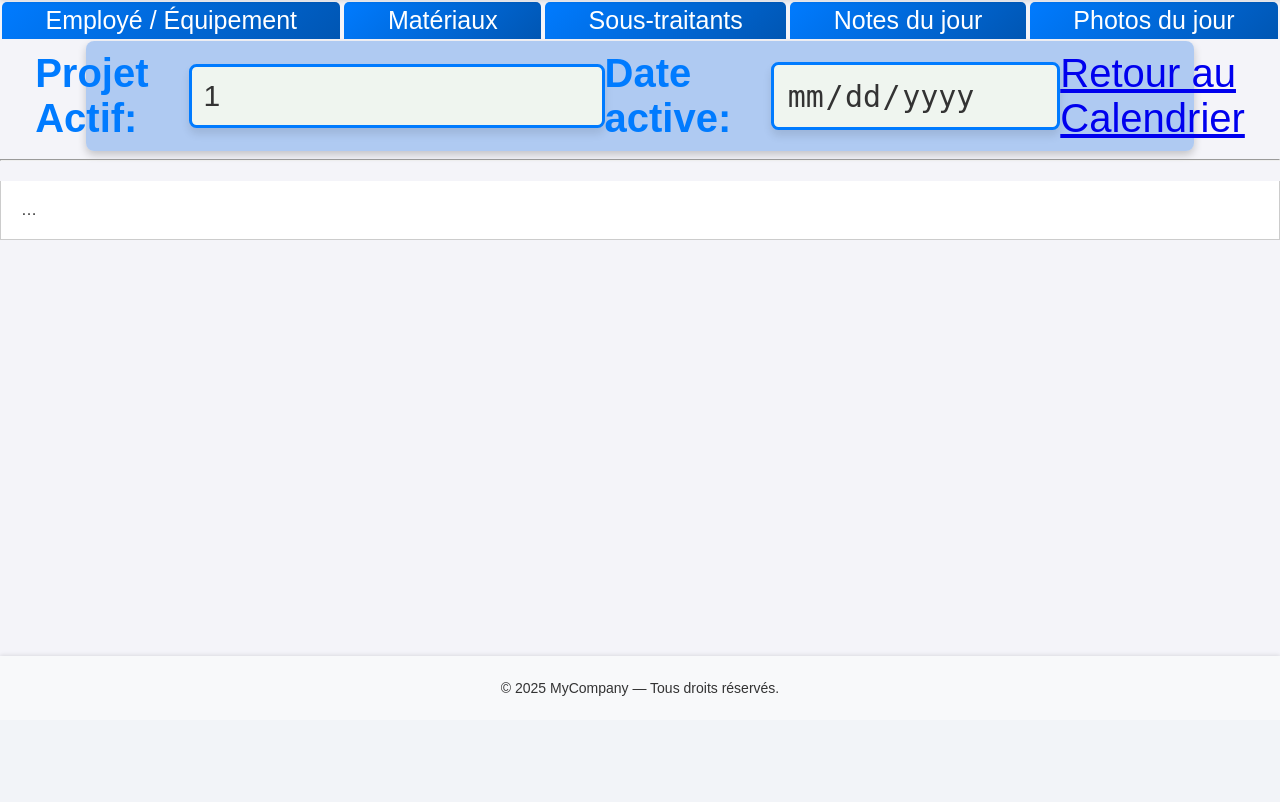
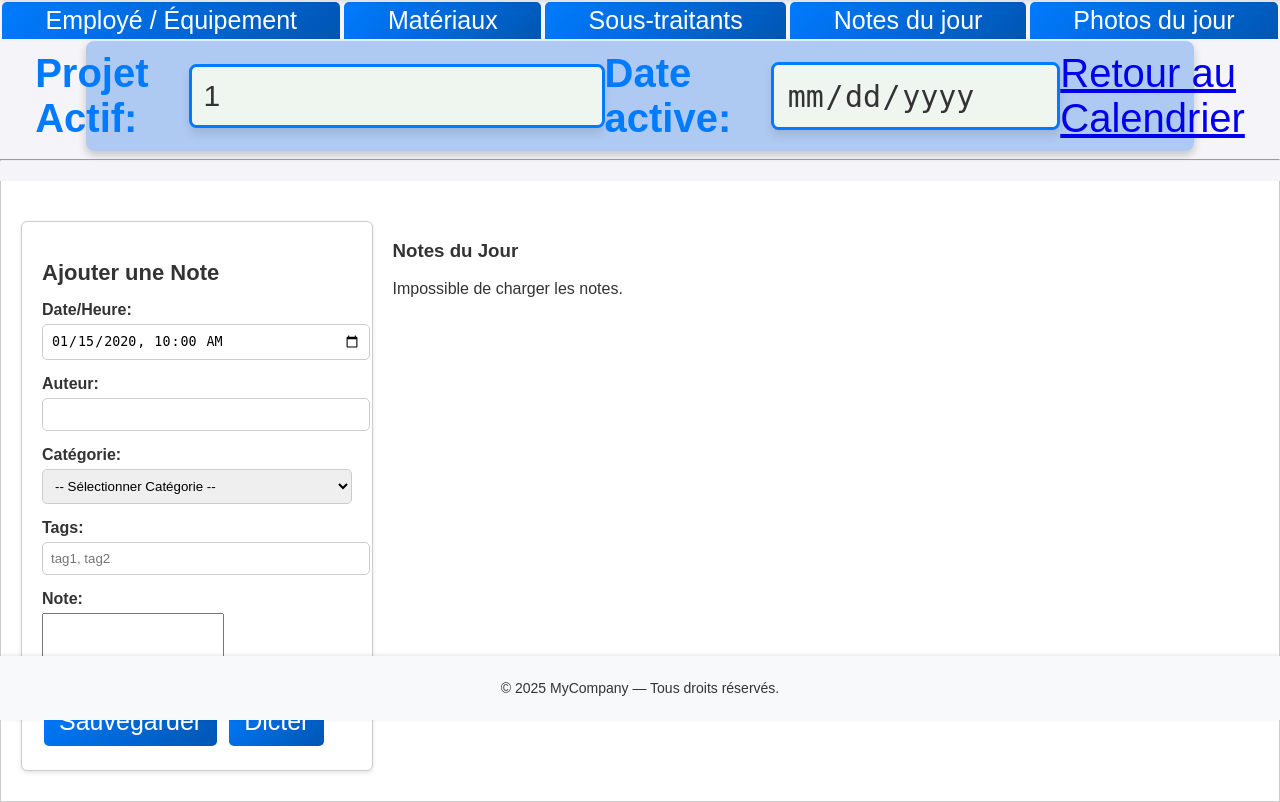
Before and after one commit to pascalpat/TCC_V2.0, a Flask app: template app/templates/data_entry.html in a window 1280 px wide, after a click on "Notes du jour". Shown: the part 80-882 px from the top of the page. Before the commit the page ends 776 px from the top, so only its background shows below. Run offline with Flask 3, Linux system fonts and the light colour scheme; the template is opened without the code that fills it: most values are stand-ins (such as "Sample title", 1, 10 or a date in 2020); a database or web service that is not in the repository returns one stand-in record (values such as "Sample title"); data that the repository does not hold is empty; parts of the project's set-up code (start-up, migrations or seed data) failed here and were passed over.

Commit message:
Add daily-notes tab and update data-entry wiring

```diff
--- a/app/routes/data_entry_routes.py
+++ b/app/routes/data_entry_routes.py
@@ -92,7 +92,9 @@ def submit_data_entry():
     # now query by project.id for **all three** lists
     activity_codes = ActivityCode.query.filter_by(project_id=project.id).all()
     payment_items  = PaymentItem.   query.filter_by(project_id=project.id).all()
-    cwps           = CWPackage.     query.filter_by(project_id=project_number).all()  # ← fixed:contentReference[oaicite:0]{index=0}:contentReference[oaicite:1]{index=1}
+    cwps = CWPackage.query.filter_by(project_id=project_number).all()
+
+    current_datetime = datetime.utcnow().isoformat(timespec="minutes")
 
     return render_template(
         'data_entry.html',
@@ -100,7 +102,8 @@ def submit_data_entry():
         report_date=report_date,
         activity_codes=activity_codes,
         payment_items=payment_items,
-        cwps=cwps
+        cwps=cwps,
+        current_datetime=current_datetime,
     )
 
 # ──────────────────────────────────────────────────────────────────────────────
@@ -128,7 +131,7 @@ def list_cwps():
     cwps = CWPackage.query.filter_by(project_id=project_number).all()
     return jsonify({
         'cwps': [
-            {'id': c.id, 'code': c.code, 'name': c.name}
+            {'code': c.code, 'name': c.name}
             for c in cwps
         ]
     })
--- a/app/static/js/notes.js
+++ b/app/static/js/notes.js
@@ -1,12 +1,46 @@
 export async function fetchAndRenderDailyNotes() {
-    const response = await fetch('/notes/list');
-    const data = await response.json();
+   const container = document.getElementById('dailyNotesContainer');
+    if (!container) return;
 
-    const dailynotesContainer = document.getElementById('dailyNotesContainer');
-    dailyNotesContainer.innerHTML = data.notes.map(note => `
-        <div class="note">
-            <p>${note.note_content}</p>
-            <p>Date: ${note.date}</p>
-        </div>
-    `).join('');
+    try {
+        const resp = await fetch('/dailynotes/list');
+        const data = await resp.json();
+        if (!resp.ok) throw new Error(data.message || 'fetch failed');
+
+        const notes = data.data || [];
+        container.innerHTML = notes.map(note => `
+            <div class="note">
+                <p>${note.content}</p>
+                <p>Date: ${note.date}</p>
+            </div>
+        `).join('');
+    } catch (err) {
+        console.error('fetchAndRenderDailyNotes', err);
+        container.innerHTML = '<p class="error">Impossible de charger les notes.</p>';
+    }
 }
+
+export async function saveDailyNote() {
+    const payload = {
+        date:      document.getElementById('noteDatetime').value,
+        author:    document.getElementById('noteAuthor').value,
+        category:  document.getElementById('noteCategory').value,
+        tags:      document.getElementById('noteTags').value,
+        content:   document.getElementById('noteContent').value
+    };
+
+    try {
+        const resp = await fetch('/dailynotes/add', {
+            method: 'POST',
+            headers: { 'Content-Type': 'application/json' },
+            body: JSON.stringify(payload)
+        });
+        const data = await resp.json();
+        if (!resp.ok) throw new Error(data.message || 'save failed');
+
+        await fetchAndRenderDailyNotes();
+    } catch (err) {
+        console.error('saveDailyNote', err);
+        alert('Erreur sauvegarde: ' + err.message);
+    }
+}
--- a/app/templates/data_entry.html
+++ b/app/templates/data_entry.html
@@ -164,9 +164,52 @@
   </div>
 
   <!-- ──────────────────────────────────────────────────── -->
-  <!-- (other tabs unchanged…) -->
+  <!-- (Subcontractors tab) -->
   <div id="SubcontractorsTab" class="tabcontent">…</div>
-  <div id="NotesTab"          class="tabcontent">…</div>
+
+  <!-- ──────────────────────────────────────────────────── -->
+  <!-- Notes Tab -->
+  <!-- ──────────────────────────────────────────────────── -->
+  <div id="NotesTab" class="tabcontent">
+    <div class="form-table-container">
+      <form id="DailyNotesForm" class="form-box">
+        <h2>Ajouter une Note</h2>
+
+        <label for="noteDatetime">Date/Heure:</label>
+        <input type="datetime-local" id="noteDatetime" class="form-control" value="{{ current_datetime }}">
+
+        <label for="noteAuthor">Auteur:</label>
+        <input type="text" id="noteAuthor" class="form-control">
+
+        <label for="noteCategory">Catégorie:</label>
+        <select id="noteCategory" class="form-control">
+          <option value="" disabled selected>-- Sélectionner Catégorie --</option>
+          <option value="Progress">Progress</option>
+          <option value="Safety">Safety</option>
+          <option value="General">General</option>
+        </select>
+
+        <label for="noteTags">Tags:</label>
+        <input type="text" id="noteTags" class="form-control" placeholder="tag1, tag2">
+
+        <label for="noteContent">Note:</label>
+        <textarea id="noteContent" rows="4" class="form-control"></textarea>
+
+        <div class="button-container">
+          <button type="button" id="saveNoteBtn" class="btn btn-primary">Sauvegarder</button>
+          <button type="button" id="dictateNoteBtn" class="btn btn-secondary" onclick="startDictation('noteContent')">Dicter</button>
+        </div>
+      </form>
+
+      <div class="table-container">
+        <h3>Notes du Jour</h3>
+        <div id="dailyNotesContainer"></div>
+      </div>
+    </div>
+  </div>
+
+  <!-- ──────────────────────────────────────────────────── -->
+  <!-- (Pictures tab) -->
   <div id="PicturesTab"       class="tabcontent">…</div>
 
 {% endblock %}
@@ -197,7 +240,8 @@
   <script type="module">
     import { populateDropdowns }   from "{{ url_for('static', filename='js/populate_drop_downs.js') }}";
     import { initLaborEquipmentTab } from "{{ url_for('static', filename='js/LaborEquipment.js') }}";
-    import { initMaterialsTab       } from "{{ url_for('static', filename='js/Materials.js') }}";
+    import { initMaterialsTab       } from "{{ url_for('static', filename='js/materials.js') }}";
+    import { fetchAndRenderDailyNotes } from "{{ url_for('static', filename='js/notes.js') }}";
 
     document.addEventListener('DOMContentLoaded', async () => {
       // 1) fill every dropdown across all tabs
@@ -206,9 +250,15 @@
       // 2) initialize each tab’s logic (loads pending data, wires buttons, etc.)
       initLaborEquipmentTab();
       initMaterialsTab();
+      fetchAndRenderDailyNotes();
+      const saveBtn = document.getElementById('saveNoteBtn');
+      if (saveBtn) saveBtn.addEventListener('click', saveDailyNote);
+
+
       // …initSubcontractorsTab(), etc. as needed…
     });
   </script>
+  <script src="{{ url_for('static', filename='js/speech_recognition.js') }}"></script>
 
   <!-- 3) Tab‐switcher -->
   <script>
```
Also changed, not shown: app/config.py (+17 -2 lines), run.py (+52 -26 lines).
